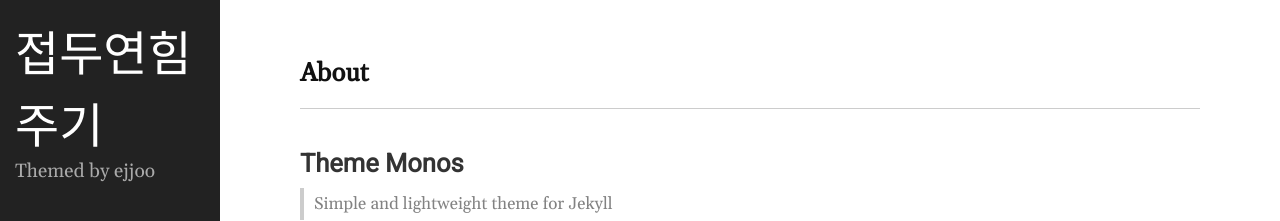
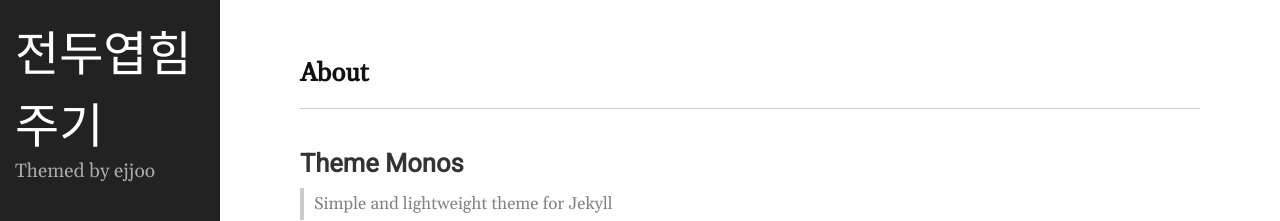
Before and after one commit to mingdul/mingdul.github.io, a Jekyll site: the page built from README copy.md, in a window 1280 px wide and 900 px high. Shown: the top 221 px of the window. Built offline with Jekyll 4.4.1, drawn with Linux system fonts in a browser that asks for light colours.

Commit message:
blog_setting...

```diff
--- a/_config.yml
+++ b/_config.yml
@@ -18,7 +18,7 @@
 # You can create any custom variable you would like, and they will be accessible
 # in the templates via {{ site.myvariable }}.
 
-title: 접두연힘주기
+title: 전두엽힘주기
 email: jmjang2122@gmail.com
 description: >- # this means to ignore newlines until "baseurl:"
   Themed by ejjoo
```
